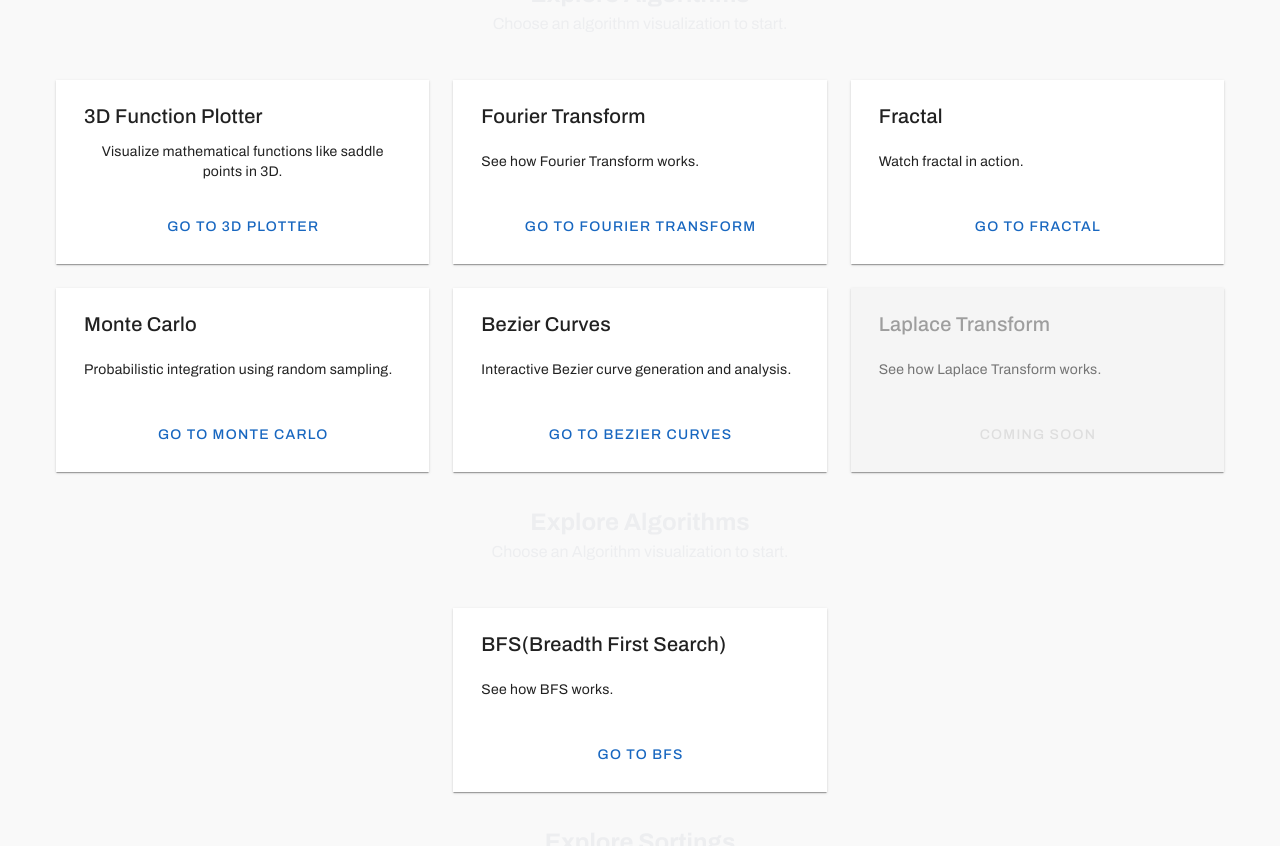
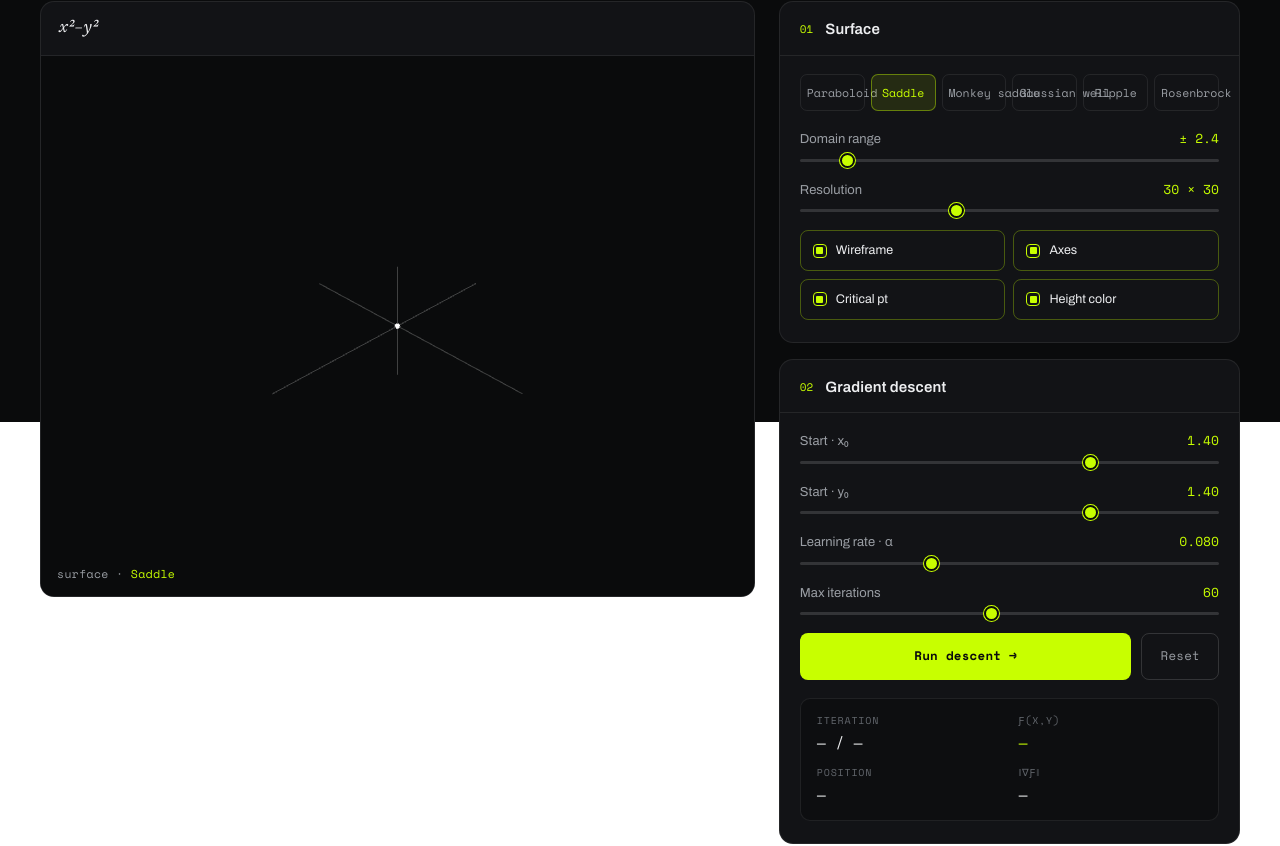
Before and after one commit to YeomYuJun/front_allgo, a Vue app: page /plotter in a window 1280 px wide. Before the commit this address led to /. Shown: the part 378-1224 px from the top of the page. Built offline with nearby package versions, Linux system fonts and the light colour scheme; no server answers.

Commit message:
feat: add unified 3d function plotter page

```diff
--- /dev/null
+++ b/src/components/Plotter.vue
@@ -0,0 +1,254 @@
+<script setup>
+import { ref, computed, watch } from 'vue'
+import * as THREE from 'three'
+import AlgorithmLayout from './ui/AlgorithmLayout.vue'
+import AlgoViewport from './ui/AlgoViewport.vue'
+import ControlPanel from './ui/ControlPanel.vue'
+import RangeField from './ui/RangeField.vue'
+import SegControl from './ui/SegControl.vue'
+import ToggleControl from './ui/ToggleControl.vue'
+import AppButton from './ui/AppButton.vue'
+import Readout from './ui/Readout.vue'
+import { useThreeViewport } from '../composables/useThreeViewport.js'
+import { surface as fetchSurface, descend as fetchDescent } from '../services/plotterApi.js'
+import { FUNCTIONS, normalize, heightColor } from '../lib/plotter.js'
+
+const S = 3
+const HY = 1.4
+const ACC = 0xc8ff00
+
+const hostRef = ref(null)
+const fn = ref('saddle')
+const range = ref(2.4)
+const resolution = ref(30)
+const wireframe = ref(true)
+const axesOn = ref(true)
+const criticalOn = ref(true)
+const heightColorOn = ref(true)
+const startX = ref(1.4)
+const startY = ref(1.4)
+const learningRate = ref(0.08)
+const maxIterations = ref(60)
+
+const iterText = ref('— / —')
+const valText = ref('—')
+const posText = ref('—')
+const gradText = ref('—')
+
+let sm = null
+let surfaceData = null
+let mesh = null, axesGroup = null, critMarker = null
+let pathLine = null, startMarker = null, headMarker = null
+let descentPath = null, shown = 0
+let computing = false, dirty = false
+
+const fnMeta = (k) => FUNCTIONS.find((f) => f.value === k) || FUNCTIONS[0]
+
+function wx(i, n) { return (-1 + (2 * i) / n) * S }
+function wy(h) { return (normalize(h, surfaceData.zMin, surfaceData.zMax) * 2 - 1) * HY }
+function worldX(mx) { return (mx / range.value) * S }
+
+function disc(r, color, opacity) {
+  return new THREE.Mesh(new THREE.SphereGeometry(r, 16, 16), new THREE.MeshBasicMaterial({ color, transparent: true, opacity }))
+}
+
+function buildAxes() {
+  const g = new THREE.Group()
+  const pts = [-S, 0, 0, S, 0, 0, 0, -HY, 0, 0, HY, 0, 0, 0, -S, 0, 0, S]
+  const geo = new THREE.BufferGeometry()
+  geo.setAttribute('position', new THREE.Float32BufferAttribute(pts, 3))
+  g.add(new THREE.LineSegments(geo, new THREE.LineBasicMaterial({ color: 0xffffff, transparent: true, opacity: 0.22 })))
+  return g
+}
+
+useThreeViewport(hostRef, {
+  background: '#0a0b0c',
+  cameraPosition: [4.6, 4.2, 4.6],
+  onReady: (manager) => {
+    sm = manager
+    sm.controls.enablePan = false
+    mesh = new THREE.Mesh(
+      new THREE.BufferGeometry(),
+      new THREE.MeshBasicMaterial({ vertexColors: true, wireframe: true, side: THREE.DoubleSide }),
+    )
+    axesGroup = buildAxes()
+    critMarker = disc(0.06, 0xffffff, 1)
+    pathLine = new THREE.Line(new THREE.BufferGeometry(), new THREE.LineBasicMaterial({ color: ACC }))
+    startMarker = disc(0.05, 0xffffff, 0.85)
+    headMarker = disc(0.07, ACC, 1)
+    startMarker.visible = false
+    headMarker.visible = false
+    sm.scene.add(mesh, axesGroup, critMarker, pathLine, startMarker, headMarker)
+    sm.setCustomUpdateFunction(update)
+    recompute()
+  },
+})
+
+async function recompute() {
+  if (!mesh) return
+  if (computing) { dirty = true; return }
+  computing = true
+  try {
+    surfaceData = await fetchSurface({ fn: fn.value, range: range.value, resolution: resolution.value })
+    rebuildSurface()
+    rebuildCritical()
+  } catch (e) {
+    console.error('Plotter surface failed:', e)
+  } finally {
+    computing = false
+    if (dirty) { dirty = false; recompute() }
+  }
+}
+
+function rebuildSurface() {
+  const z = surfaceData.z
+  const n = z.length - 1
+  const count = (n + 1) * (n + 1)
+  const pos = new Float32Array(count * 3)
+  const col = new Float32Array(count * 3)
+  for (let i = 0; i <= n; i++) {
+    for (let j = 0; j <= n; j++) {
+      const idx = (i * (n + 1) + j) * 3
+      pos[idx] = wx(i, n)
+      pos[idx + 1] = wy(z[i][j])
+      pos[idx + 2] = wx(j, n)
+      const c = heightColorOn.value ? heightColor(normalize(z[i][j], surfaceData.zMin, surfaceData.zMax)) : [0.45, 0.48, 0.5]
+      col[idx] = c[0]; col[idx + 1] = c[1]; col[idx + 2] = c[2]
+    }
+  }
+  const indices = []
+  for (let i = 0; i < n; i++) {
+    for (let j = 0; j < n; j++) {
+      const a = i * (n + 1) + j, b = a + 1, c = a + (n + 1), d = c + 1
+      indices.push(a, c, b, b, c, d)
+    }
+  }
+  const g = mesh.geometry
+  g.setAttribute('position', new THREE.BufferAttribute(pos, 3))
+  g.setAttribute('color', new THREE.BufferAttribute(col, 3))
+  g.setIndex(indices)
+}
+
+function rebuildCritical() {
+  const c = surfaceData.critical
+  critMarker.position.set(worldX(c.x), wy(c.z), worldX(c.y))
+}
+
+function update() {
+  if (!descentPath || shown >= descentPath.length) return
+  shown = Math.min(descentPath.length, shown + 0.5)
+  const drawn = Math.floor(shown)
+  const pts = []
+  for (let i = 0; i < drawn; i++) {
+    const p = descentPath[i]
+    pts.push(new THREE.Vector3(worldX(p.x), wy(p.z) + 0.03, worldX(p.y)))
+  }
+  if (pts.length) {
+    pathLine.geometry.setFromPoints(pts)
+    headMarker.position.copy(pts[pts.length - 1]); headMarker.visible = true
+    const sp = descentPath[0]
+    startMarker.position.set(worldX(sp.x), wy(sp.z) + 0.03, worldX(sp.y)); startMarker.visible = true
+  }
+  const k = Math.max(0, drawn - 1)
+  const p = descentPath[k]
+  iterText.value = `${k} / ${descentPath.length - 1}`
+  valText.value = p.z.toFixed(4)
+  posText.value = `${p.x.toFixed(2)}, ${p.y.toFixed(2)}`
+  gradText.value = Math.hypot(p.gradientX, p.gradientY).toFixed(4)
+}
+
+async function runDescent() {
+  try {
+    const res = await fetchDescent({
+      fn: fn.value, startX: startX.value, startY: startY.value,
+      learningRate: learningRate.value, maxIterations: maxIterations.value,
+    })
+    descentPath = res.path
+    shown = 0
+  } catch (e) {
+    console.error('Plotter descent failed:', e)
+  }
+}
+
+function resetDescent() {
+  descentPath = null
+  shown = 0
+  if (pathLine) pathLine.geometry.setFromPoints([])
+  if (startMarker) startMarker.visible = false
+  if (headMarker) headMarker.visible = false
+  iterText.value = '— / —'; valText.value = '—'; posText.value = '—'; gradText.value = '—'
+}
+
+watch([fn, range, resolution], () => { resetDescent(); recompute() })
+watch(wireframe, (v) => { if (mesh) mesh.material.wireframe = v })
+watch(axesOn, (v) => { if (axesGroup) axesGroup.visible = v })
+watch(criticalOn, (v) => { if (critMarker) critMarker.visible = v })
+watch(heightColorOn, () => { if (surfaceData) rebuildSurface() })
+
+const resFmt = (v) => `${v} × ${v}`
+const rangeFmt = (v) => `± ${v.toFixed(1)}`
+const lrFmt = (v) => v.toFixed(3)
+const readoutItems = computed(() => [
+  { k: 'iteration', v: iterText.value },
+  { k: 'ƒ(x,y)', v: valText.value, acc: true },
+  { k: 'position', v: posText.value },
+  { k: '‖∇ƒ‖', v: gradText.value },
+])
+</script>
+
+<template>
+  <AlgorithmLayout
+    index="01" title="3D Function Plotter"
+    subtitle="수학 곡면을 3차원으로 그리고, 카메라를 돌리며, 표면을 따라 경사하강을 실시간으로 달려 보라."
+    :tags="['3D', 'real-time', 'gradient descent']" eq="xₖ₊₁ = xₖ − α∇ƒ(xₖ)">
+    <template #viewport>
+      <AlgoViewport>
+        <template #expr>{{ fnMeta(fn).expr }}</template>
+        <template #status>
+          <div class="ln">surface · <b>{{ fnMeta(fn).label }}</b></div>
+        </template>
+        <div ref="hostRef" class="vp-host"></div>
+      </AlgoViewport>
+    </template>
+
+    <template #controls>
+      <ControlPanel number="01" title="Surface">
+        <SegControl v-model="fn" :options="FUNCTIONS" />
+        <RangeField v-model="range" :min="2" :max="6" :step="0.2" label="Domain range" :format="rangeFmt" />
+        <RangeField v-model="resolution" :min="16" :max="54" :step="2" label="Resolution" :format="resFmt" />
+        <div class="toggles">
+          <ToggleControl v-model="wireframe" label="Wireframe" />
+          <ToggleControl v-model="axesOn" label="Axes" />
+          <ToggleControl v-model="criticalOn" label="Critical pt" />
+          <ToggleControl v-model="heightColorOn" label="Height color" />
+        </div>
+      </ControlPanel>
+      <ControlPanel number="02" title="Gradient descent">
+        <RangeField v-model="startX" :min="-3.5" :max="3.5" :step="0.1" label="Start · x₀" :format="(v) => v.toFixed(2)" />
+        <RangeField v-model="startY" :min="-3.5" :max="3.5" :step="0.1" label="Start · y₀" :format="(v) => v.toFixed(2)" />
+        <RangeField v-model="learningRate" :min="0.005" :max="0.25" :step="0.005" label="Learning rate · α" :format="lrFmt" />
+        <RangeField v-model="maxIterations" :min="10" :max="120" :step="5" label="Max iterations" />
+        <div class="btnrow">
+          <AppButton @click="runDescent">Run descent →</AppButton>
+          <AppButton variant="ghost" @click="resetDescent">Reset</AppButton>
+        </div>
+        <Readout :items="readoutItems" />
+      </ControlPanel>
+    </template>
+
+    <template #explain>
+      <div class="ex-head">
+        <p>경사하강법은 함수 표면을 내리막으로 걷는다. 매 스텝마다 가장 가파른 증가 방향인 그래디언트를 재고, 그 반대로 학습률만큼 이동한다. 반복하면 점은 골짜기에 정착한다 — 현대 머신러닝 대부분의 엔진이다. 학습률이 너무 크면 발산하고 너무 작으면 기어간다. 그래디언트가 0으로 줄면 임계점에 도달한 것이며, 시작 위치에 따라 전역이 아닌 지역 최소에 갇힐 수 있다.</p>
+      </div>
+    </template>
+  </AlgorithmLayout>
+</template>
+
+<style scoped>
+.vp-host{position:absolute;inset:0;}
+.toggles{display:grid;grid-template-columns:1fr 1fr;gap:8px;}
+.btnrow{display:flex;gap:10px;}
+.ln b{color:var(--acc);font-weight:400;}
+.ex-head{max-width:60ch;}
+.ex-head p{color:var(--fg-dim);font-size:16px;line-height:1.7;}
+</style>
--- a/src/layout/MainLayout.vue
+++ b/src/layout/MainLayout.vue
@@ -1,5 +1,6 @@
 <script setup>
 const links = [
+  { to: '/plotter', label: 'Plotter' },
   { to: '/fractal', label: 'Fractal' },
   { to: '/bezier', label: 'Bezier' },
   { to: '/fourier', label: 'Fourier' },
--- a/src/router/index.js
+++ b/src/router/index.js
@@ -16,6 +16,7 @@ import Lissajous from '../components/Lissajous.vue';
 import Flow from '../components/Flow.vue';
 import Voronoi from '../components/Voronoi.vue';
 import Fourier from '../components/Fourier.vue';
+import Plotter from '../components/Plotter.vue';
 
 // import FourierTransformVisualizer from '../components/FourierTransformVisualizer.vue';
 // import SortingVisualizer from '../components/SortingVisualizer.vue';
@@ -102,6 +103,11 @@ const routes = [
     name: 'Fourier',
     component: Fourier,
   },
+  {
+    path: '/plotter',
+    name: 'Plotter',
+    component: Plotter,
+  },
   // Catch-all route for undefined paths - must be at the end
   {
     path: '/:pathMatch(.*)*',
```
